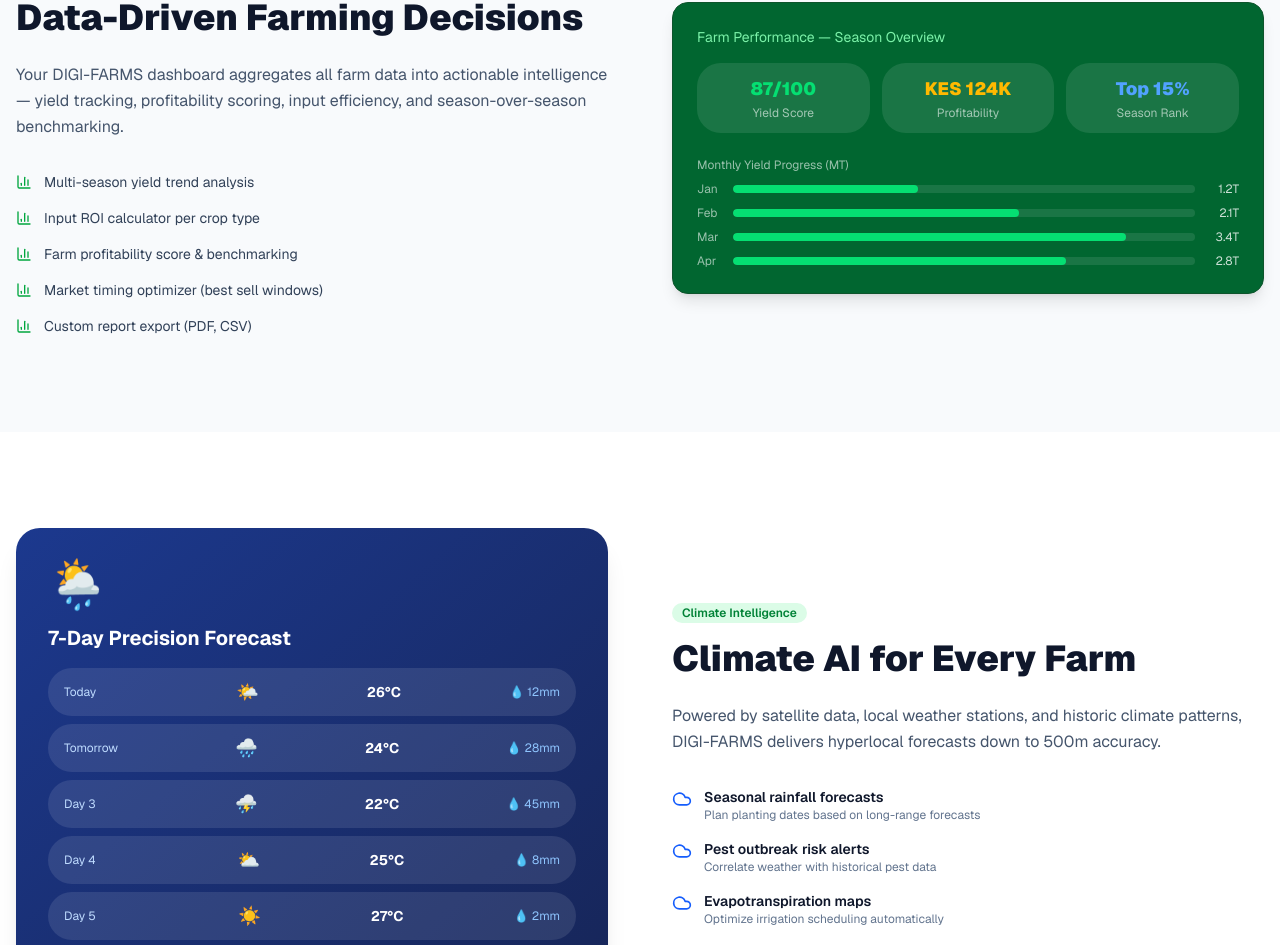
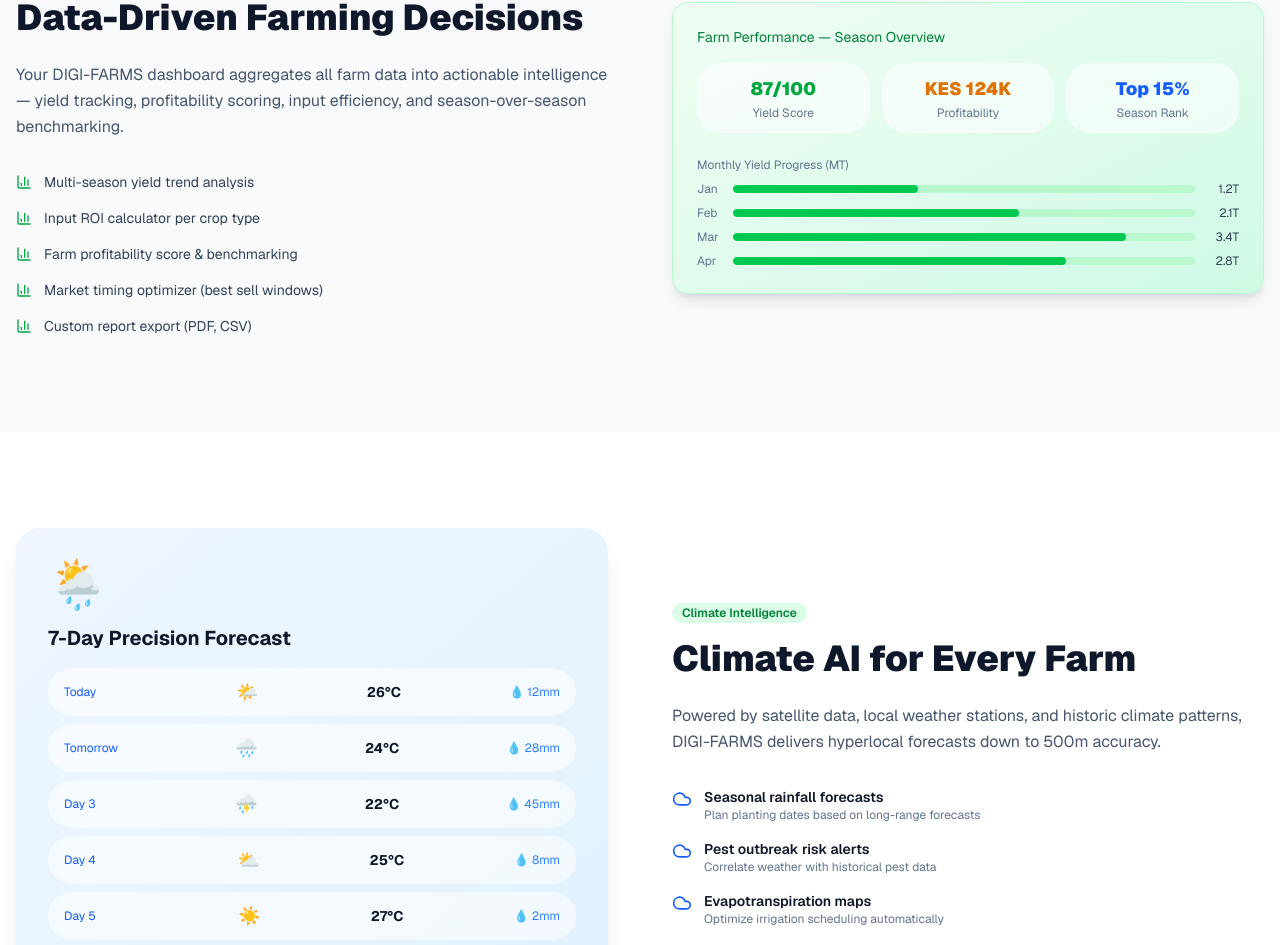
Before and after one commit to Faqih001/digi-farms, a Next.js app: page /technology in a window 1280 px wide. Shown: the part 2820-3765 px from the top of the page. Built offline with nearby package versions, Linux system fonts and the light colour scheme.

Commit message:
fix: update dark mode styles for Farm Analytics and Climate Modeling sections for improved visibility

```diff
--- a/components/landing/marketplace/sections.tsx
+++ b/components/landing/marketplace/sections.tsx
@@ -368,16 +368,16 @@ export function AntiCounterfeitSection() {
               ))}
             </div>
           </div>
-          <div className="bg-green-800 dark:bg-slate-800 rounded-2xl p-8 text-white text-center border border-green-900 dark:border-slate-700">
-            <QrCode className="w-24 h-24 mx-auto mb-4 text-green-400" />
-            <div className="text-green-400 font-bold mb-2">✓ Product Verified</div>
-            <div className="text-slate-300 text-sm mb-1">DK8031 Hybrid Maize Seed</div>
-            <div className="text-slate-400 text-xs mb-4">Batch: 2025-03-14 · Source: Monsanto Kenya</div>
+          <div className="bg-gradient-to-br from-green-50 to-emerald-100 dark:bg-slate-800 dark:from-slate-800 dark:to-slate-800 rounded-2xl p-8 text-center border border-green-200 dark:border-slate-700">
+            <QrCode className="w-24 h-24 mx-auto mb-4 text-green-600 dark:text-green-400" />
+            <div className="text-green-600 dark:text-green-400 font-bold mb-2">✓ Product Verified</div>
+            <div className="text-slate-700 dark:text-slate-300 text-sm mb-1">DK8031 Hybrid Maize Seed</div>
+            <div className="text-slate-500 dark:text-slate-400 text-xs mb-4">Batch: 2025-03-14 · Source: Monsanto Kenya</div>
             <div className="grid grid-cols-2 gap-3 text-xs">
               {[["Supplier", "Verified ✓"], ["Batch Date", "Mar 2025"], ["Expiry", "Dec 2026"], ["QR Scans", "1,240"]].map(([k, v]) => (
-                <div key={k} className="bg-white/10 rounded-lg p-2">
-                  <div className="text-slate-400">{k}</div>
-                  <div className="font-bold text-white">{v}</div>
+                <div key={k} className="bg-white/60 dark:bg-white/10 rounded-lg p-2">
+                  <div className="text-slate-500 dark:text-slate-400">{k}</div>
+                  <div className="font-bold text-slate-900 dark:text-white">{v}</div>
                 </div>
               ))}
             </div>
--- a/components/landing/technology/sections.tsx
+++ b/components/landing/technology/sections.tsx
@@ -233,29 +233,29 @@ export function FarmAnalyticsSection() {
             </div>
           </div>
 
-          <div className="bg-green-800 dark:bg-slate-800 rounded-2xl p-6 text-white shadow-lg border border-green-900 dark:border-slate-700">
-            <div className="text-sm text-green-300 dark:text-slate-400 mb-4">Farm Performance — Season Overview</div>
+          <div className="bg-gradient-to-br from-green-50 to-emerald-100 dark:bg-slate-800 dark:from-slate-800 dark:to-slate-800 rounded-2xl p-6 shadow-lg border border-green-200 dark:border-slate-700">
+            <div className="text-sm text-green-700 dark:text-slate-400 mb-4">Farm Performance — Season Overview</div>
             <div className="grid grid-cols-3 gap-3 mb-6">
               {[
-                { label: "Yield Score", value: "87/100", color: "text-green-400" },
-                { label: "Profitability", value: "KES 124K", color: "text-amber-400" },
-                { label: "Season Rank", value: "Top 15%", color: "text-blue-400" },
+                { label: "Yield Score", value: "87/100", color: "text-green-600 dark:text-green-400" },
+                { label: "Profitability", value: "KES 124K", color: "text-amber-600 dark:text-amber-400" },
+                { label: "Season Rank", value: "Top 15%", color: "text-blue-600 dark:text-blue-400" },
               ].map(({ label, value, color }) => (
-                <div key={label} className="bg-white/10 rounded-xl p-3 text-center">
+                <div key={label} className="bg-white/60 dark:bg-white/10 rounded-xl p-3 text-center">
                   <div className={`font-black text-lg ${color}`}>{value}</div>
-                  <div className="text-xs text-white/60 mt-0.5">{label}</div>
+                  <div className="text-xs text-slate-500 dark:text-white/60 mt-0.5">{label}</div>
                 </div>
               ))}
             </div>
             <div className="space-y-2 text-xs">
-              <div className="text-white/60 mb-2">Monthly Yield Progress (MT)</div>
+              <div className="text-slate-500 dark:text-white/60 mb-2">Monthly Yield Progress (MT)</div>
               {[["Jan", 1.2, 40], ["Feb", 2.1, 62], ["Mar", 3.4, 85], ["Apr", 2.8, 72]].map(([m, val, pct]) => (
                 <div key={m as string} className="flex items-center gap-3">
-                  <span className="text-white/60 w-6">{m}</span>
-                  <div className="flex-1 h-2 bg-white/10 rounded-full overflow-hidden">
-                    <div className="h-full bg-green-400 rounded-full" style={{ width: `${pct}%` }} />
+                  <span className="text-slate-500 dark:text-white/60 w-6">{m}</span>
+                  <div className="flex-1 h-2 bg-green-200 dark:bg-white/10 rounded-full overflow-hidden">
+                    <div className="h-full bg-green-500 dark:bg-green-400 rounded-full" style={{ width: `${pct}%` }} />
                   </div>
-                  <span className="text-white/80 w-8 text-right">{val}T</span>
+                  <span className="text-slate-700 dark:text-white/80 w-8 text-right">{val}T</span>
                 </div>
               ))}
             </div>
@@ -273,9 +273,9 @@ export function ClimateModeling() {
     <section id="climate" className="py-24 bg-white dark:bg-slate-900">
       <div className="container mx-auto px-4 max-w-7xl">
         <div className="grid lg:grid-cols-2 gap-16 items-center">
-          <div className="bg-gradient-to-br from-blue-900 to-blue-950 rounded-3xl p-8 text-white shadow-xl">
+          <div className="bg-gradient-to-br from-blue-50 to-sky-100 dark:from-blue-900 dark:to-blue-950 rounded-3xl p-8 shadow-xl">
             <div className="text-5xl mb-4">🌦️</div>
-            <h3 className="text-xl font-bold mb-4">7-Day Precision Forecast</h3>
+            <h3 className="text-xl font-bold text-slate-900 dark:text-white mb-4">7-Day Precision Forecast</h3>
             <div className="space-y-2">
               {[
                 { day: "Today", temp: "26°C", rain: "12mm", icon: "🌤️" },
@@ -284,17 +284,17 @@ export function ClimateModeling() {
                 { day: "Day 4", temp: "25°C", rain: "8mm", icon: "⛅" },
                 { day: "Day 5", temp: "27°C", rain: "2mm", icon: "☀️" },
               ].map(({ day, temp, rain, icon }) => (
-                <div key={day} className="flex items-center justify-between bg-white/10 rounded-xl px-4 py-2.5">
-                  <span className="text-xs text-blue-200 w-16">{day}</span>
+                <div key={day} className="flex items-center justify-between bg-white/60 dark:bg-white/10 rounded-xl px-4 py-2.5">
+                  <span className="text-xs text-blue-600 dark:text-blue-200 w-16">{day}</span>
                   <span className="text-lg">{icon}</span>
-                  <span className="text-sm font-bold">{temp}</span>
-                  <span className="text-xs text-blue-300">💧 {rain}</span>
+                  <span className="text-sm font-bold text-slate-900 dark:text-white">{temp}</span>
+                  <span className="text-xs text-blue-500 dark:text-blue-300">💧 {rain}</span>
                 </div>
               ))}
             </div>
-            <div className="mt-4 bg-yellow-500/20 rounded-xl p-3 border border-yellow-400/30">
-              <div className="text-yellow-300 text-xs font-bold">⚠️ Heavy Rain Alert — Day 3</div>
-              <div className="text-blue-200 text-xs mt-1">Delay fungicide application. Harvest tomatoes before Day 3 if possible.</div>
+            <div className="mt-4 bg-yellow-100 dark:bg-yellow-500/20 rounded-xl p-3 border border-yellow-300 dark:border-yellow-400/30">
+              <div className="text-yellow-700 dark:text-yellow-300 text-xs font-bold">⚠️ Heavy Rain Alert — Day 3</div>
+              <div className="text-blue-700 dark:text-blue-200 text-xs mt-1">Delay fungicide application. Harvest tomatoes before Day 3 if possible.</div>
             </div>
           </div>
 
@@ -491,15 +491,15 @@ export function MobileAppSection() {
               <Button variant="outline" size="lg">Download APK</Button>
             </div>
           </div>
-          <div className="bg-gradient-to-br from-green-600 to-green-800 rounded-3xl p-8 text-white text-center shadow-2xl">
+          <div className="bg-gradient-to-br from-green-50 to-emerald-100 dark:from-green-600 dark:to-green-800 rounded-3xl p-8 text-center shadow-2xl">
             <div className="text-8xl mb-4">📱</div>
-            <h3 className="text-xl font-black mb-2">DIGI-FARMS App</h3>
-            <p className="text-green-200/80 text-sm mb-4">Available on Android &amp; Web</p>
+            <h3 className="text-xl font-black text-slate-900 dark:text-white mb-2">DIGI-FARMS App</h3>
+            <p className="text-green-700 dark:text-green-200/80 text-sm mb-4">Available on Android &amp; Web</p>
             <div className="grid grid-cols-2 gap-3 text-sm">
               {[["100K+", "Downloads"], ["4.7★", "Rating"], ["Swahili", "Language"], ["Offline", "Mode"]].map(([v, l]) => (
-                <div key={l} className="bg-white/10 rounded-xl p-3">
-                  <div className="font-black text-white">{v}</div>
-                  <div className="text-xs text-green-300">{l}</div>
+                <div key={l} className="bg-white/60 dark:bg-white/10 rounded-xl p-3">
+                  <div className="font-black text-slate-900 dark:text-white">{v}</div>
+                  <div className="text-xs text-green-600 dark:text-green-300">{l}</div>
                 </div>
               ))}
             </div>
```
